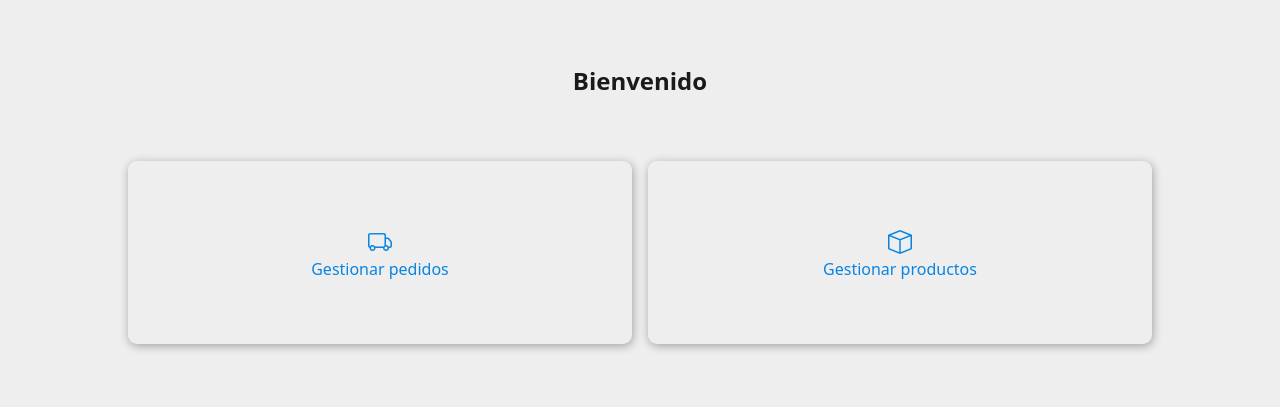
After one commit to webrstudio/EcommerceBackend, a PHP site: page /dashboard/index.php in a window 1280 px wide. The commit adds this page. Shown: the top 407 px of the page. Run offline with PHP 8.4, Linux system fonts and the light colour scheme.

Commit message:
se agrega la primer vista del dasboard

```diff
--- /dev/null
+++ b/dashboard/index.php
@@ -0,0 +1,28 @@
+<!DOCTYPE html>
+<html lang="en">
+<head>
+    <meta charset="UTF-8">
+    <meta name="viewport" content="width=device-width, initial-scale=1.0">
+    <link rel="stylesheet" href="../styles/index.css">
+    <title>Tablero</title>
+</head>
+<body>
+    <main>
+        <section class="container">
+            <h1 class="title">
+                Bienvenido
+            </h1>
+            <div class="optionWrapper flexContainer">
+                <a href='/' class="optionCard boxShadow borderRadius container">
+                    <i class="bi bi-truck optionCardIcon"></i>
+                    <span>Gestionar pedidos</span>
+                </a>
+                <a href='/' class="optionCard boxShadow borderRadius container">
+                    <i class="bi bi-box optionCardIcon"></i>
+                    <span>Gestionar productos</span>
+                </a>
+            </div>
+        </section>
+    </main>
+</body>
+</html>
--- a/index.html
+++ b/index.html
@@ -9,7 +9,7 @@
 <body>
     <main>
         <section class="loginWrapper">
-            <form class="formWrapper borderRadius">
+            <form class="formWrapper borderRadius" action="./dashboard/index.php">
                 <label class="bi bi-person formIcon"></label>
                 <label>Usuario:</label>
                 <input type="text" class="borderRadius"/>
--- /dev/null
+++ b/styles/dashboard.css
@@ -0,0 +1,23 @@
+.optionWrapper{
+    display: grid;
+    gap: 1rem;
+    grid-template-columns: repeat(2,1fr);
+    justify-content: center;
+}
+.optionCard{
+    align-items: center;
+    color:var(--blue-primary);
+    display: flex;
+    flex-direction: column;
+    justify-content: center;
+    text-decoration: none;
+    width:100%;
+}
+.optionCard:hover{
+    background: var(--blue-primary);
+    color:var(--white-primary);
+    transition: all 500ms ease;
+}
+.optionCardIcon{
+    font-size:1.5rem;
+}
--- a/styles/index.css
+++ b/styles/index.css
@@ -1,4 +1,5 @@
 @import url('./login.css');
+@import url('./dashboard.css');
 @import url("https://cdn.jsdelivr.net/npm/bootstrap-icons@1.11.3/font/bootstrap-icons.min.css");
 
 *{
@@ -27,3 +28,15 @@ body{
 .borderRadius{
     border-radius:9px;
 }
+.title{
+    font-size:1.5rem;
+    margin-bottom:4rem;
+    text-align: center;
+}
+.container{
+    padding:4rem 0;
+    width:100%;
+}
+.boxShadow{
+    box-shadow: 1px 2px 10px #00000053;
+}
```
